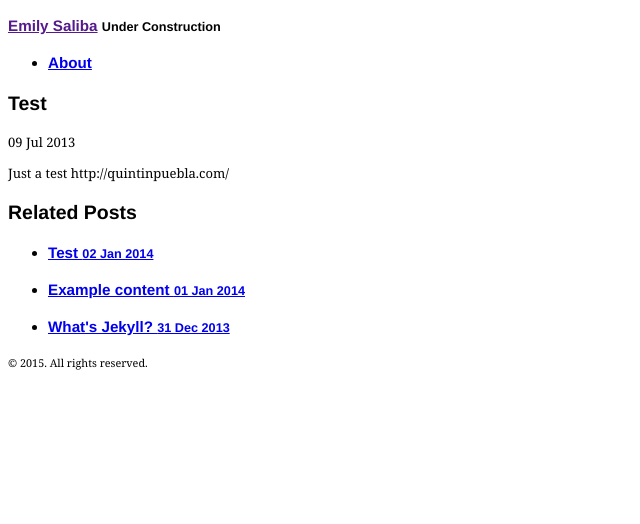
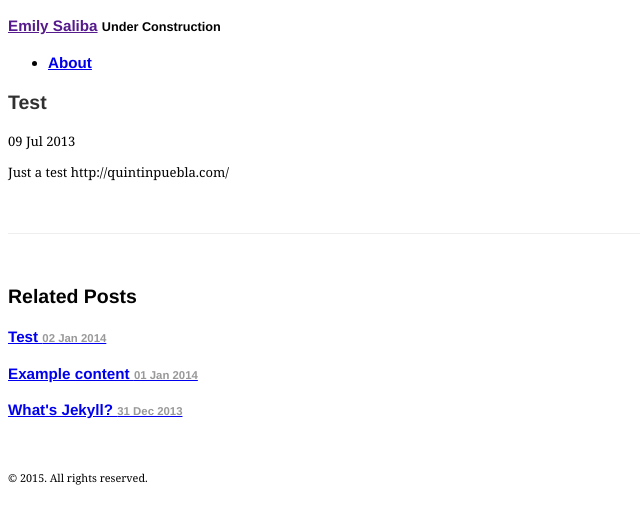
Before and after one commit to emilysquid/emilysquid.github.io, a Jekyll site: the page built from _posts/2013-07-09-dbx2013.md, in a window 1280 px wide. Shown: the top 524 px of the page, without its empty margins (0-640 px from the left). Built offline with Jekyll 4.4.1, drawn with Linux system fonts in a browser that asks for light colours.

Commit message:
post css

```diff
--- a/_includes/head.html
+++ b/_includes/head.html
@@ -43,5 +43,54 @@
         font-family: 'Helvetica Neue', helvetica, sans-serif;
         -webkit-font-smoothing: antialiased;
       }
+
+      .page,
+.post {
+  margin-bottom: 4em;
+}
+
+/* Blog post or page title */
+.page-title,
+.post-title,
+.post-title a {
+  color: #303030;
+}
+.page-title,
+.post-title {
+  margin-top: 0;
+}
+
+/* Meta data line below post title */
+.post-date {
+  display: block;
+  margin-top: -.5rem;
+  margin-bottom: 1rem;
+  color: #9a9a9a;
+}
+
+/* Related posts */
+.related {
+  padding-top: 2rem;
+  padding-bottom: 2rem;
+  border-top: 1px solid #eee;
+}
+.related-posts {
+  padding-left: 0;
+  list-style: none;
+}
+.related-posts h3 {
+  margin-top: 0;
+}
+.related-posts li small {
+  font-size: 75%;
+  color: #999;
+}
+.related-posts li a:hover {
+  color: #268bd2;
+  text-decoration: none;
+}
+.related-posts li a:hover small {
+  color: inherit;
+}
     </style>
 </head>
```
